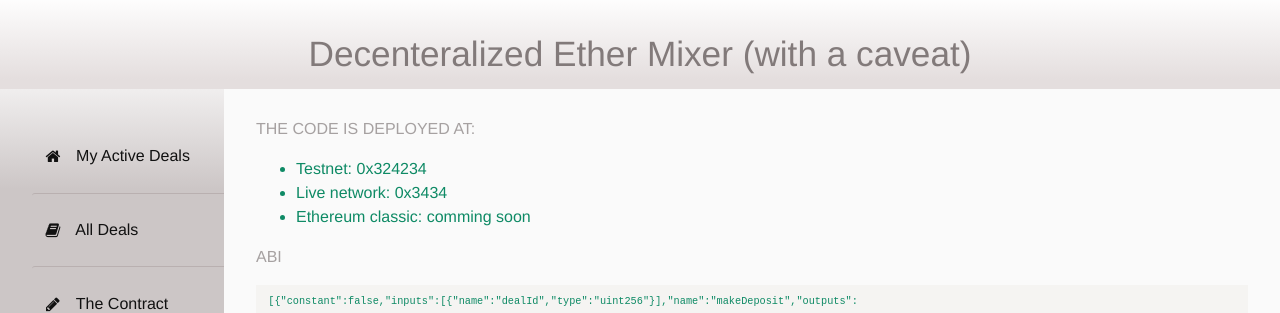
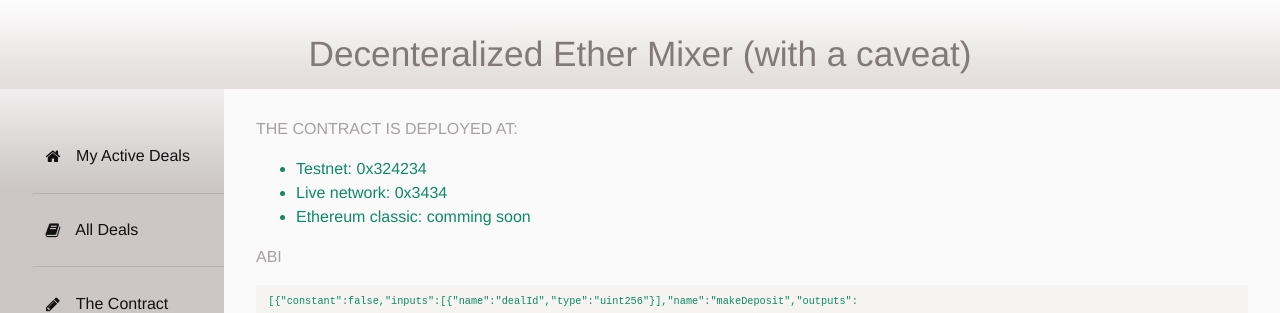
Before and after one commit to yaronvel/yaronvel.github.io, a Jekyll site: the page contract.html, which Jekyll copies as it is, in a window 1280 px wide. Shown: the top 313 px of the page. Built offline with Jekyll 4.4.1, drawn with Linux system fonts in a browser that asks for light colours; part of the change alters nothing that is shown.

```diff
--- a/contract.html
+++ b/contract.html
@@ -62,7 +62,7 @@
 
     <!-- content-->
     <main class="dapp-content">
-    <h3>The code is deployed at:</h3>
+    <h3>The contract is deployed at:</h3>
     <ul>
         <li>Testnet: 0x324234</li>
         <li>Live network: 0x3434</li>
--- a/deals.js
+++ b/deals.js
@@ -88,21 +88,24 @@ function DealUI(deal){
         return number + ""; // always return a string
     };
 
+    function getAddressesInfix(){
+        return  "_" + getPublicAccount().toString() + "_" + getPrivateAccount().toString() + "_";
+    }
 
     this.listItemId = function(){
-      return "DealUI_listitem_id_" + this.deal._dealId.toString();
+      return "DealUI_listitem_id_" + getAddressesInfix() + this.deal._dealId.toString();
     };
 
     this.dealId = function(){
-      return "DealUI_deal_id_" + this.deal._dealId.toString();
+      return "DealUI_deal_id_" + getAddressesInfix() + this.deal._dealId.toString();
     };
 
     this.actionId = function(){
-      return "DealUI_action_id_" + this.deal._dealId.toString();
+      return "DealUI_action_id_" + getAddressesInfix() + this.deal._dealId.toString();
     };
 
     this.timeId = function(){
-      return "DealUI_time_id_" + this.deal._dealId.toString();
+      return "DealUI_time_id_" + getAddressesInfix() + this.deal._dealId.toString();
     };
 
     this.makeDealIdObject = function(){
--- a/events.js
+++ b/events.js
@@ -219,6 +219,9 @@ var selectAccountChange = function(){
         return;
     }
 
+    $('#secret_address').attr('disabled', true);
+    $('#public_address').attr('disabled', true);
+
     getDeals();
 };
 
```
